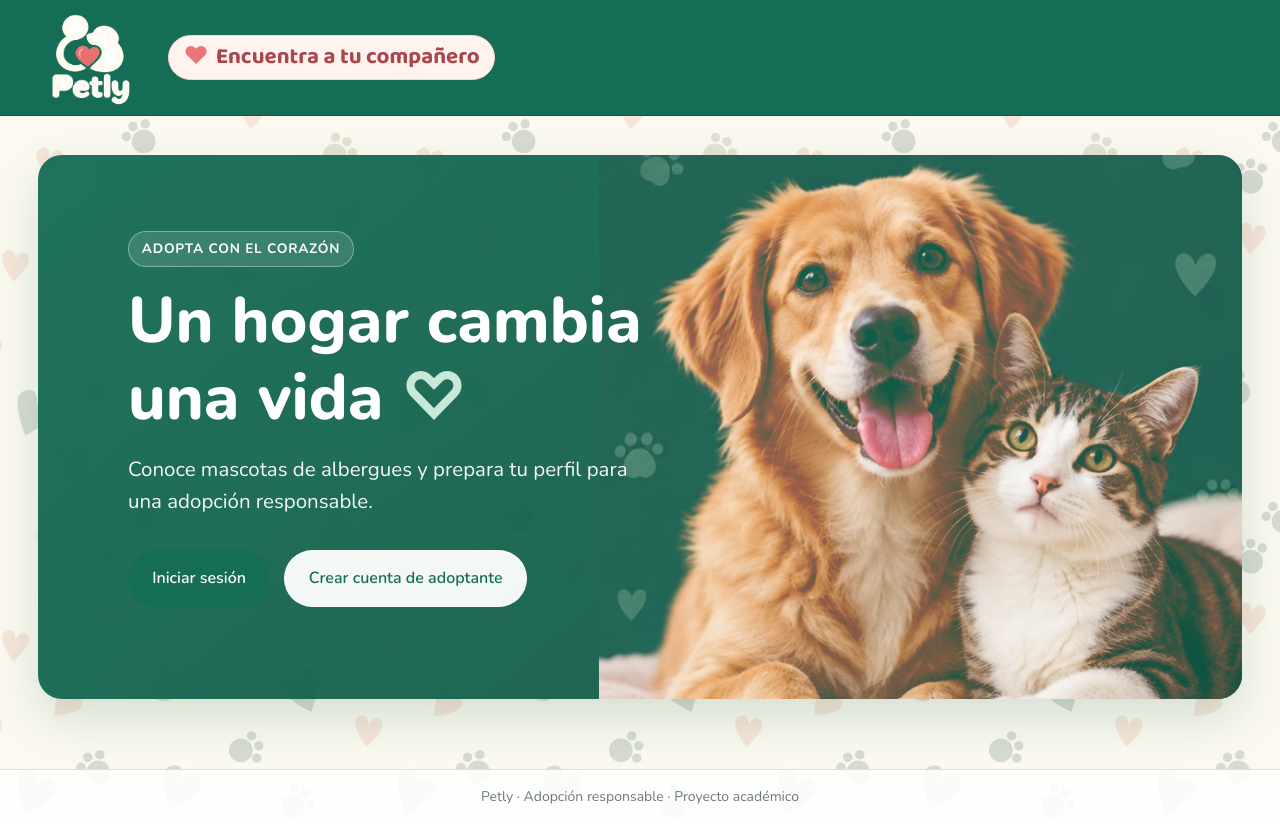
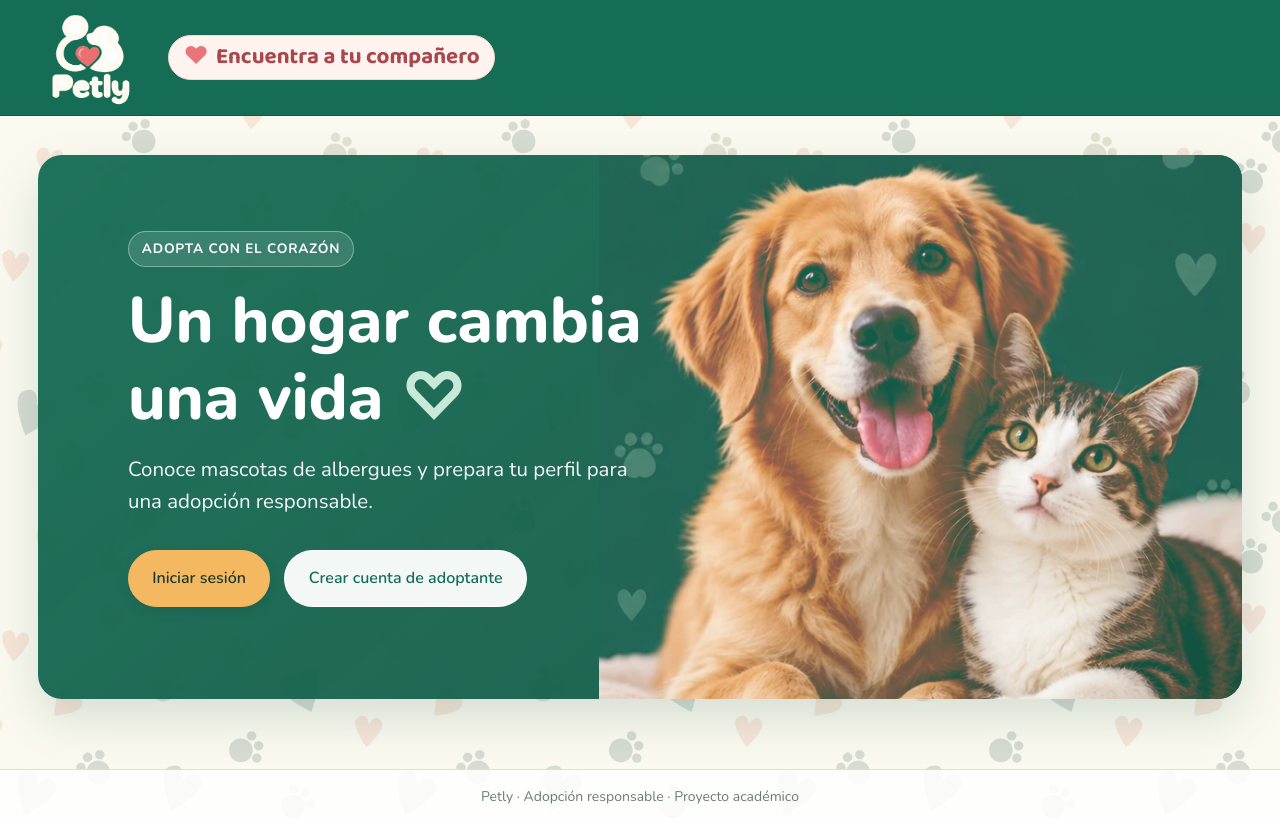
Before and after one commit to Programer-DMeli/Petly_Proyect, a React (Vite) app in the folder web/: page / in a window 1280 px wide. Built offline with nearby package versions, Linux system fonts and the light colour scheme; no server answers.

Commit message:
Mejora el contraste del botón de inicio de sesión
Usa el acento dorado de Petly en el botón de inicio de sesión de la portada, con texto oscuro y sombra ligera para separarlo del fondo verde. Añade un estado hover más oscuro.

```diff
--- a/web/src/styles/styles.css
+++ b/web/src/styles/styles.css
@@ -224,6 +224,18 @@ body {
   border-radius: 999px;
   padding: 0.9rem 1.45rem;
   font-size: 1rem;
+}
+
+.hero .actions .button:first-child {
+  background: var(--petly-accent);
+  border-color: var(--petly-accent);
+  color: var(--petly-text);
+  box-shadow: 0 4px 12px rgba(12, 58, 45, 0.18);
+}
+
+.hero .actions .button:first-child:hover {
+  background: #e9a947;
+  border-color: #e9a947;
 }
 
 .hero .button.secondary {
```
